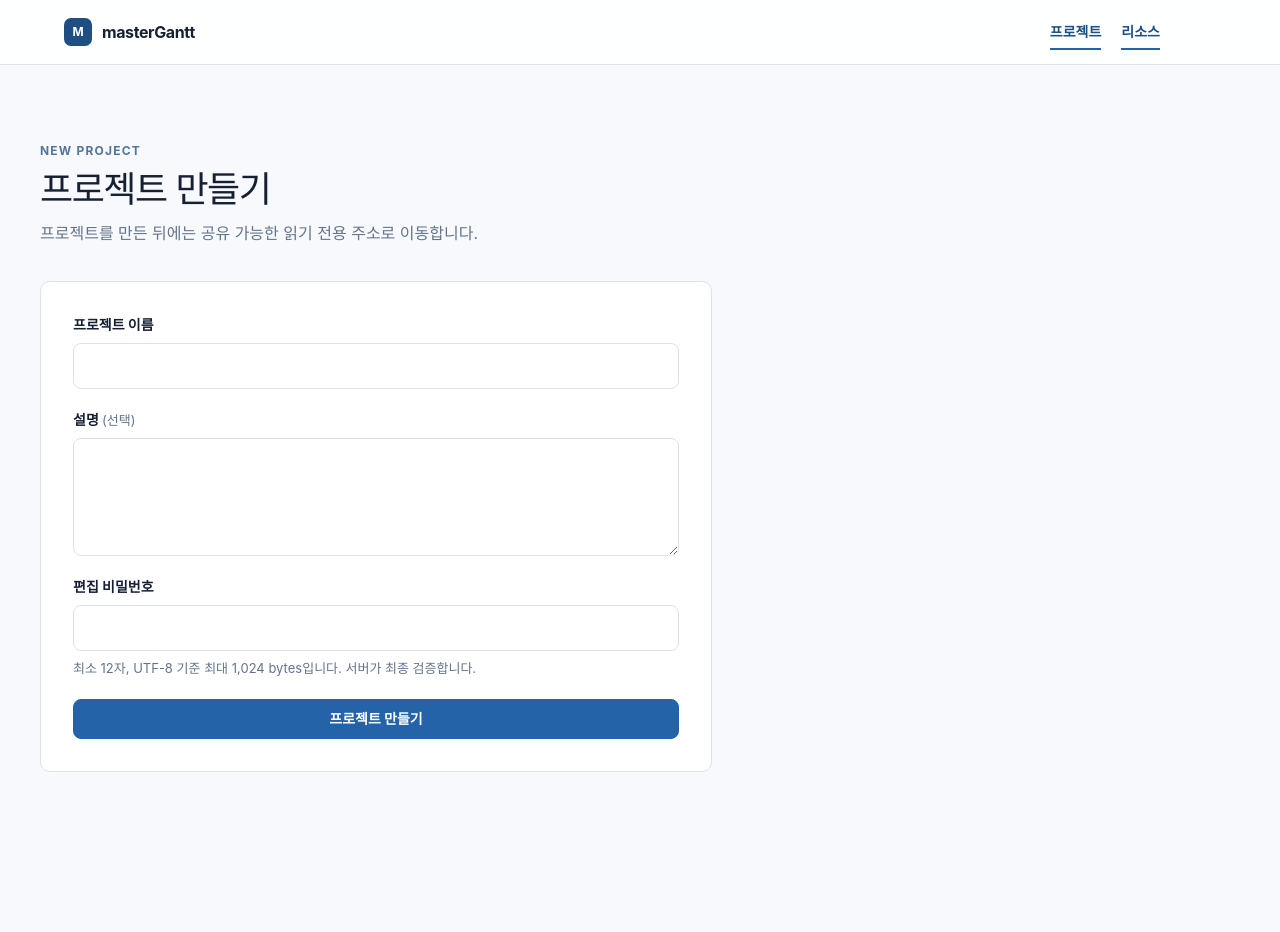
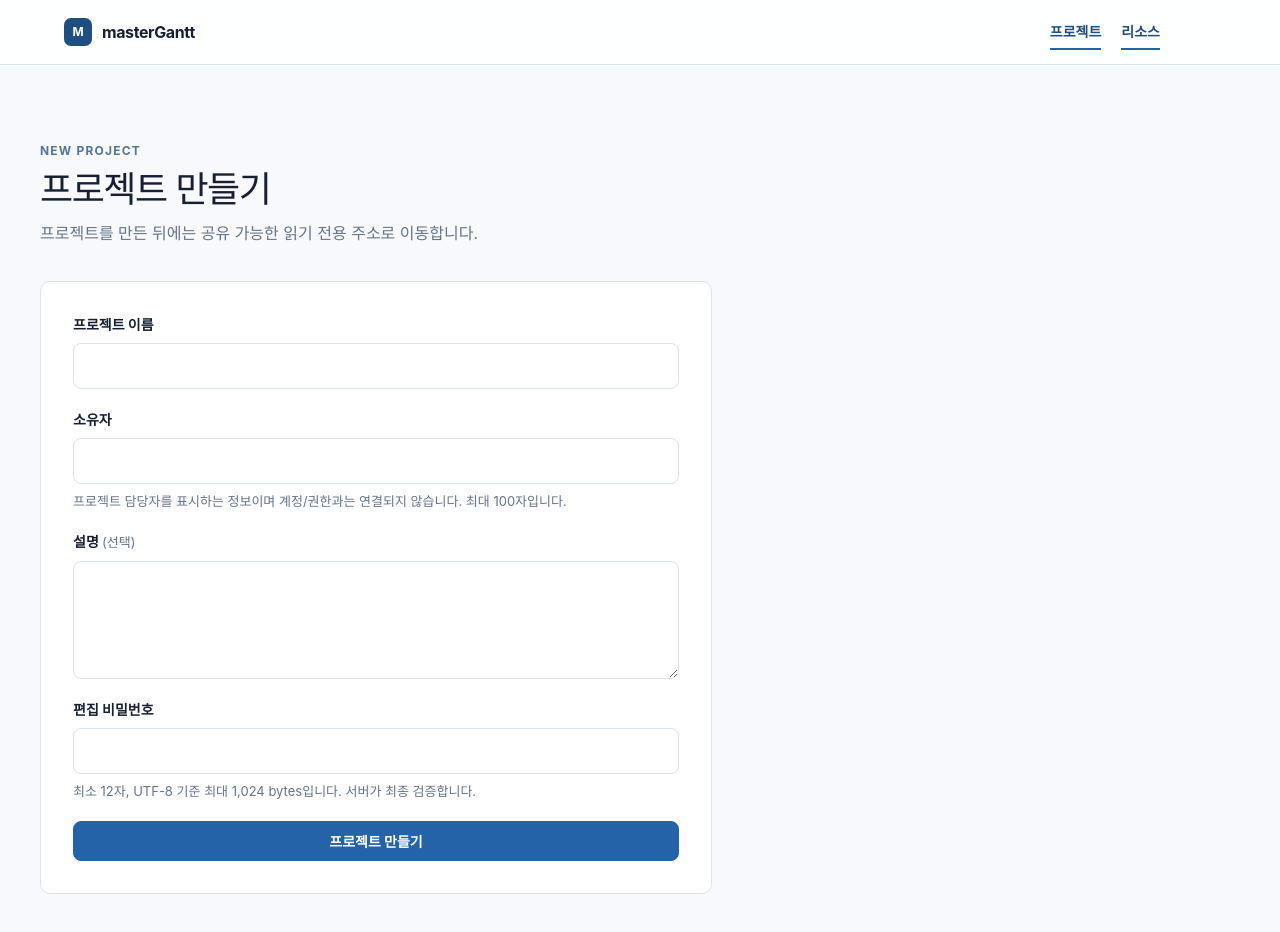
Before and after one commit to planner77/masterGantt, a Next.js app: page /projects/new in a window 1280 px wide. Shown: the top 932 px of the page. Before the commit the page ends 849 px from the top, so only its background shows below. Built offline with nearby package versions, Linux system fonts and the light colour scheme.

Commit message:
feat: 프로젝트 생성 소유자 입력 추가

```diff
--- a/src/features/projects/create-project-form.tsx
+++ b/src/features/projects/create-project-form.tsx
@@ -10,6 +10,7 @@ import type {
 
 const MINIMUM_PASSWORD_LENGTH = 12;
 const MAXIMUM_PASSWORD_BYTES = 1024;
+const MAXIMUM_OWNER_LENGTH = 100;
 const API_ERROR_MESSAGES: Readonly<Record<string, string>> = {
   INVALID_JSON: "입력 전송 형식을 확인한 뒤 다시 시도해 주세요.",
   INVALID_REQUEST: "프로젝트 입력값을 확인해 주세요.",
@@ -49,6 +50,7 @@ export function CreateProjectForm() {
   const router = useRouter();
   const errorReference = useRef<HTMLDivElement>(null);
   const [name, setName] = useState("");
+  const [ownerName, setOwnerName] = useState("");
   const [description, setDescription] = useState("");
   const [editPassword, setEditPassword] = useState("");
   const [error, setError] = useState<string | null>(null);
@@ -66,6 +68,15 @@ export function CreateProjectForm() {
       setError("프로젝트 이름을 입력해 주세요.");
       return;
     }
+    const normalizedOwnerName = ownerName.trim();
+    if (normalizedOwnerName.length === 0) {
+      setError("소유자를 입력해 주세요.");
+      return;
+    }
+    if (codePointLength(normalizedOwnerName) > MAXIMUM_OWNER_LENGTH) {
+      setError(`소유자는 ${MAXIMUM_OWNER_LENGTH}자 이하여야 합니다.`);
+      return;
+    }
     if (codePointLength(editPassword) < MINIMUM_PASSWORD_LENGTH) {
       setError(`편집 비밀번호는 ${MINIMUM_PASSWORD_LENGTH}자 이상이어야 합니다.`);
       return;
@@ -77,7 +88,12 @@ export function CreateProjectForm() {
 
     setError(null);
     setIsSubmitting(true);
-    const request: CreateProjectRequest = { name, description, editPassword };
+    const request: CreateProjectRequest = {
+      name,
+      description,
+      ownerName: normalizedOwnerName,
+      editPassword,
+    };
     setEditPassword("");
 
     try {
@@ -123,6 +139,21 @@ export function CreateProjectForm() {
       </div>
 
       <div className="form-field">
+        <label htmlFor="project-owner">소유자</label>
+        <input
+          autoComplete="off"
+          disabled={isSubmitting}
+          id="project-owner"
+          maxLength={MAXIMUM_OWNER_LENGTH}
+          name="ownerName"
+          onChange={(event) => setOwnerName(event.target.value)}
+          required
+          value={ownerName}
+        />
+        <p>프로젝트 담당자를 표시하는 정보이며 계정/권한과는 연결되지 않습니다. 최대 100자입니다.</p>
+      </div>
+
+      <div className="form-field">
         <label htmlFor="project-description">설명 <span>(선택)</span></label>
         <textarea
           disabled={isSubmitting}
```
